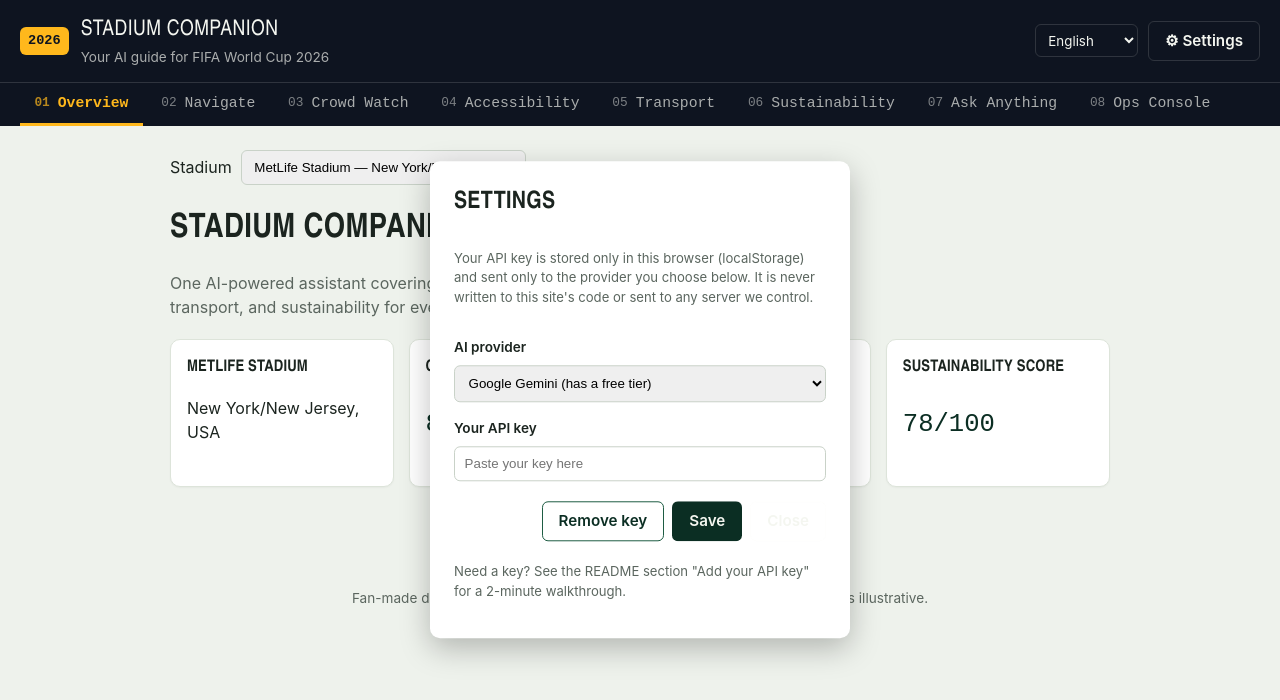
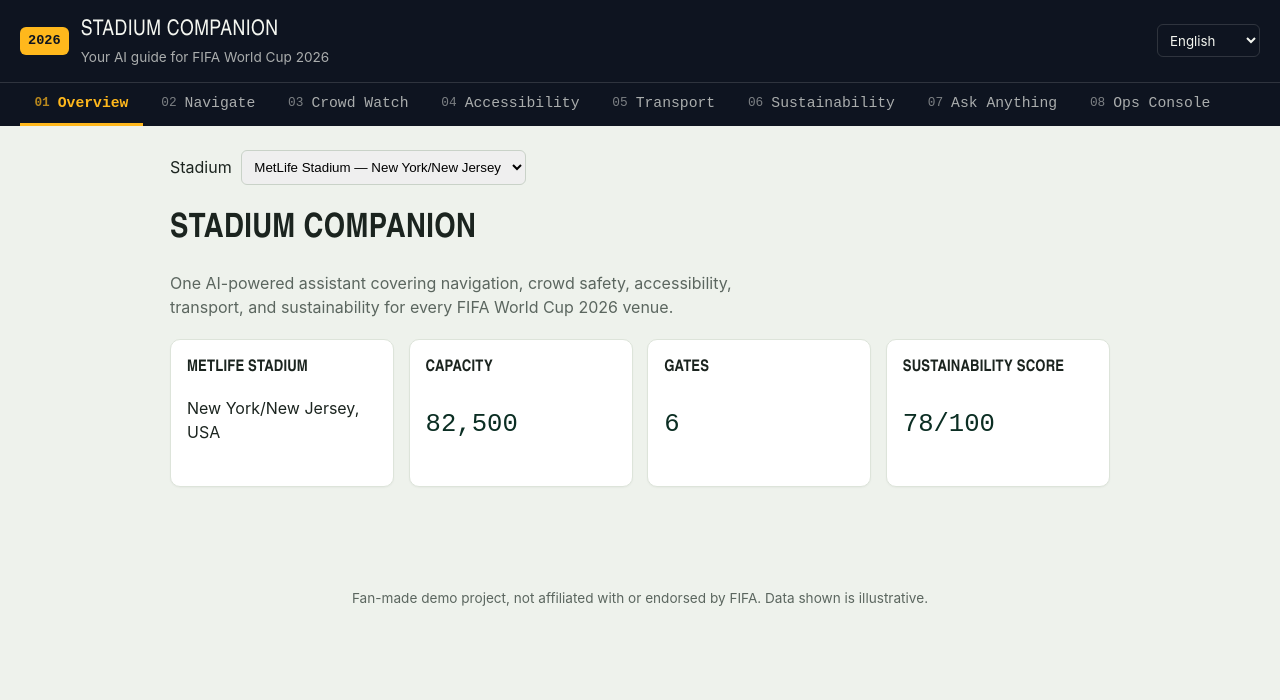
Before and after one commit to code-paul-creator/stadiumgenie-ai, a website: page index.html in a window 1280 px wide. Drawn offline with Linux system fonts and the light colour scheme.

Commit message:
Remove settings button and API key dialog
Removed settings button and associated API key dialog.

```diff
--- a/index.html
+++ b/index.html
@@ -27,9 +27,6 @@
     <div class="scoreboard-controls">
       <label class="visually-hidden" for="lang-select">Language</label>
       <select id="lang-select" class="lang-select" aria-label="Choose language"></select>
-      <button id="settings-btn" class="btn btn-ghost" aria-haspopup="dialog" aria-controls="settings-dialog">
-        <span aria-hidden="true">⚙</span> <span id="settings-label">Settings</span>
-      </button>
     </div>
   </div>
 
@@ -58,11 +55,6 @@
     <h1>Stadium Companion</h1>
     <p class="lede">One AI-powered assistant covering navigation, crowd safety, accessibility, transport, and sustainability for every FIFA World Cup 2026 venue.</p>
     <div class="card-grid" id="home-stadium-card"></div>
-    <div class="banner-noapi" id="no-key-banner" hidden>
-      <p><strong id="no-key-title">Add an API key to enable AI answers</strong></p>
-      <p id="no-key-body">Static data works without a key. Add your own free API key in Settings to unlock AI answers.</p>
-      <button class="btn btn-primary" id="no-key-cta">Open Settings</button>
-    </div>
   </section>
 
   <section id="panel-navigate" role="tabpanel" aria-labelledby="tab-navigate" tabindex="0" class="panel" hidden>
@@ -157,28 +149,6 @@
   <p>Fan-made demo project, not affiliated with or endorsed by FIFA. Data shown is illustrative.</p>
 </footer>
 
-<div class="dialog-backdrop" id="settings-backdrop" hidden></div>
-<div class="dialog" id="settings-dialog" role="dialog" aria-modal="true" aria-labelledby="settings-title" hidden>
-  <h2 id="settings-title">Settings</h2>
-  <p class="dialog-help">Your API key is stored only in this browser (localStorage) and sent only to the provider you choose below. It is never written to this site's code or sent to any server we control.</p>
-
-  <label for="provider-select">AI provider</label>
-  <select id="provider-select">
-    <option value="gemini">Google Gemini (has a free tier)</option>
-    <option value="openai">OpenAI-compatible</option>
-  </select>
-
-  <label for="api-key-input">Your API key</label>
-  <input id="api-key-input" type="password" autocomplete="off" placeholder="Paste your key here">
-
-  <div class="dialog-actions">
-    <button class="btn btn-secondary" id="clear-key-btn">Remove key</button>
-    <button class="btn btn-primary" id="save-key-btn">Save</button>
-    <button class="btn btn-ghost" id="close-settings-btn">Close</button>
-  </div>
-  <p class="dialog-note">Need a key? See the README section "Add your API key" for a 2-minute walkthrough.</p>
-</div>
-
 <div id="sr-status" class="visually-hidden" role="status" aria-live="polite"></div>
 
 <script src="js/config.js"></script>
```
